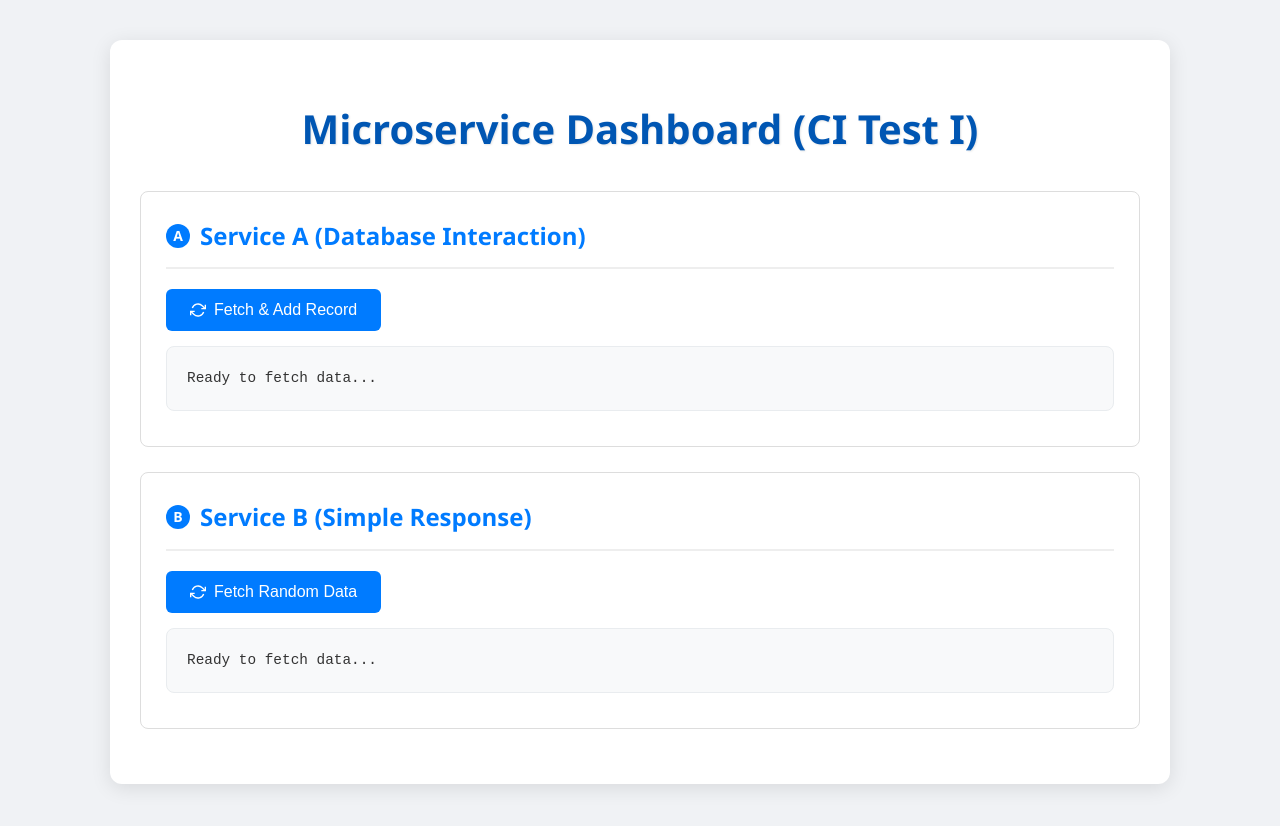
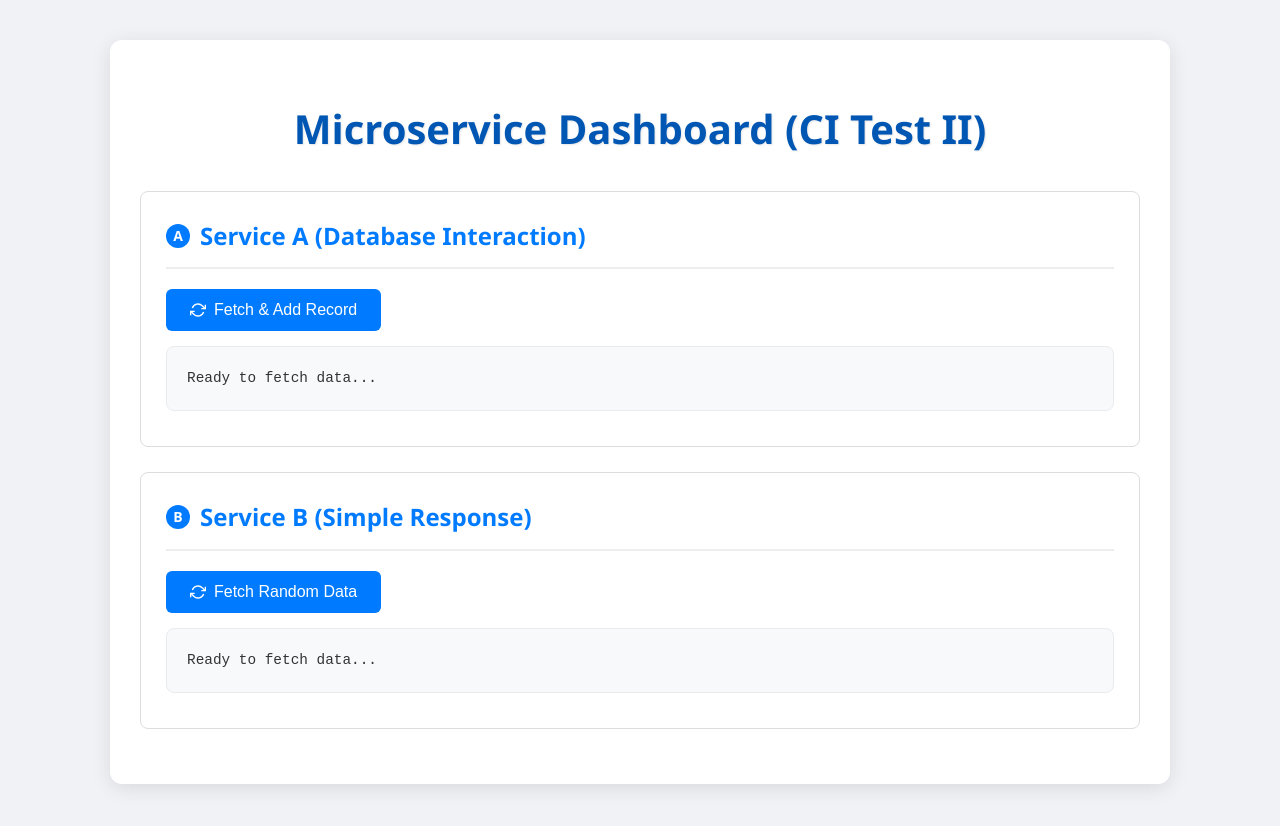
Before and after one commit to MalikShoaibAhmadKhan/3-tier-app-AKS-, a plain HTML site: page frontend/index.html in a window 1280 px wide. Drawn offline with Linux system fonts and the light colour scheme.

Commit message:
Update index.html
CI testing

```diff
--- a/frontend/index.html
+++ b/frontend/index.html
@@ -159,7 +159,7 @@
 </head>
 <body>
     <div class="container">
-        <h1>Microservice Dashboard (CI Test I)</h1>
+        <h1>Microservice Dashboard (CI Test II)</h1>
 
         <div class="service-box">
             <h2><span class="service-icon">A</span>Service A (Database Interaction)</h2>
```
